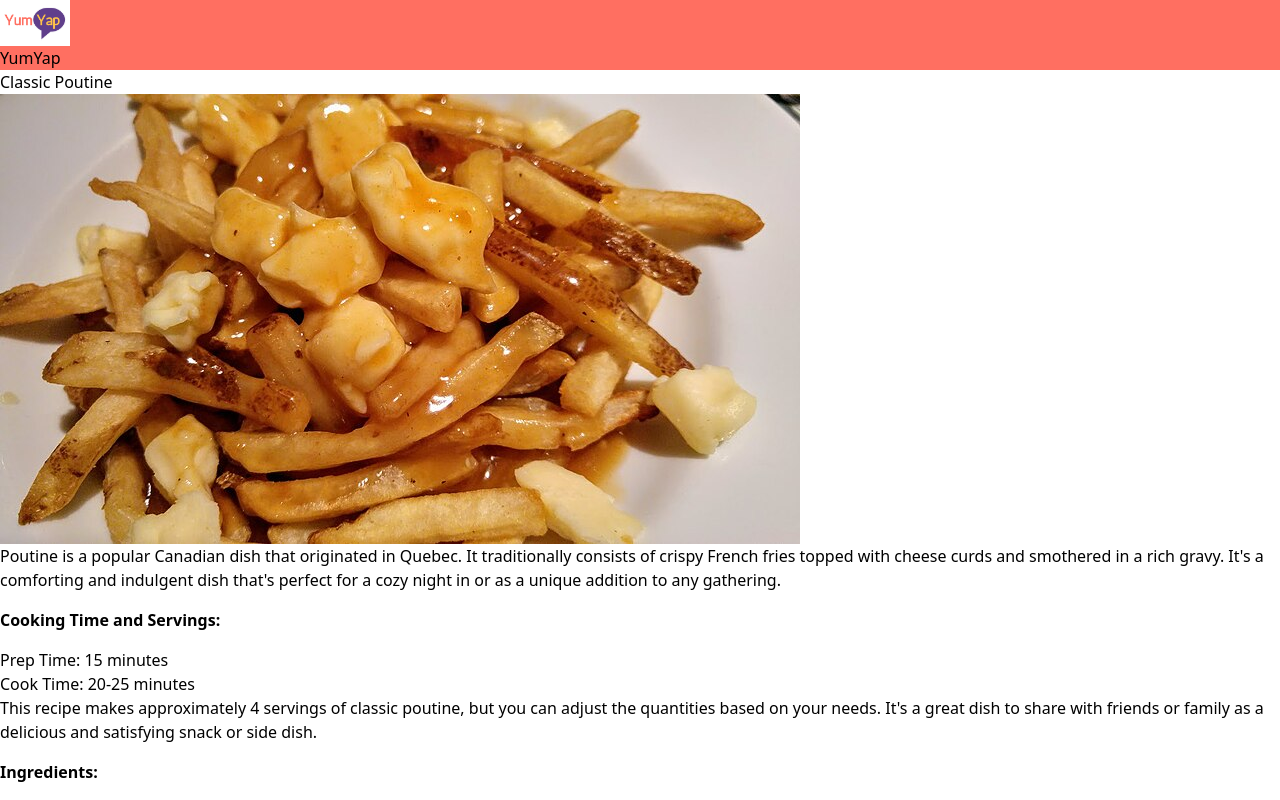
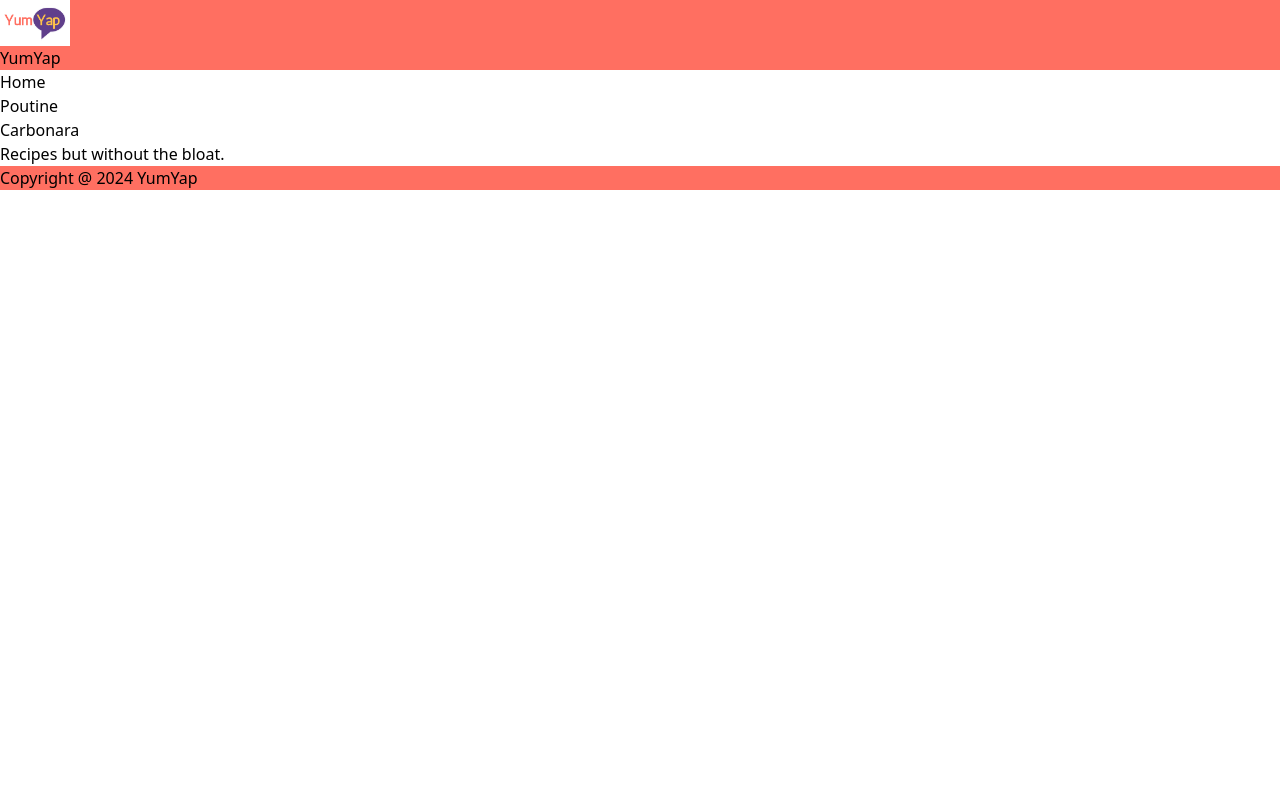
Before and after one commit to RD2P/YumYap, a React (Vite) app: page / in a window 1280 px wide. Shown: the top 800 px of the page. Built offline with nearby package versions, Linux system fonts and the light colour scheme; the HTML template or start-up script is replaced by a standard one.

Commit message:
implement routing

```diff
--- a/src/App.jsx
+++ b/src/App.jsx
@@ -1,8 +1,10 @@
 import Header from './components/Header'
 import SideBar from './components/SideBar'
 import Footer from './components/Footer'
-import Recipe from './components/Recipe'
-import Poutine from './components/Poutine'
+import Carbonara from './pages/Carbonara'
+import Poutine from './pages/Poutine'
+import Home from './pages/Home'
+import { Routes, Route, Link } from 'react-router-dom'
 import { useState, useEffect } from 'react'
 import Markdown from 'react-markdown'
 
@@ -10,7 +12,6 @@ function App() {
 
 
   const [recipe, setRecipe] = useState('')
-  // const [showSidebar, setShowSidebar] = useState(false)
   useEffect(() => {
     import("./md/poutine.md")
       // import("./md/carbonara.md")
@@ -25,12 +26,21 @@ function App() {
   return (
     <>
       <Header />
-      {/* {showSidebar ? <SideBar setShowSidebar={setShowSidebar} /> : <button onClick={() => setShowSidebar(true)}>Show Sidebar</button>} */}
-      <div className='flex max-w-7xl mx-auto'>
+      <a href='/'>Home</a>
+      {/* <Link to='/'>Home</Link> */}
+      <br/>
+      <a href='/poutine'>Poutine</a> <br/>
+      <a href='/carbonara'>Carbonara</a>
+      <Routes>
+        <Route path='/' element={<Home />} />
+        <Route path='/poutine' element={<Poutine />} />
+        <Route path='/carbonara' element={<Carbonara />} />
+      </Routes>
+      {/* <div className='flex max-w-7xl mx-auto'>
         <main>
           <Markdown>{recipe}</Markdown>
         </main>
-      </div>
+      </div> */}
       <Footer />
     </>
   )
```
